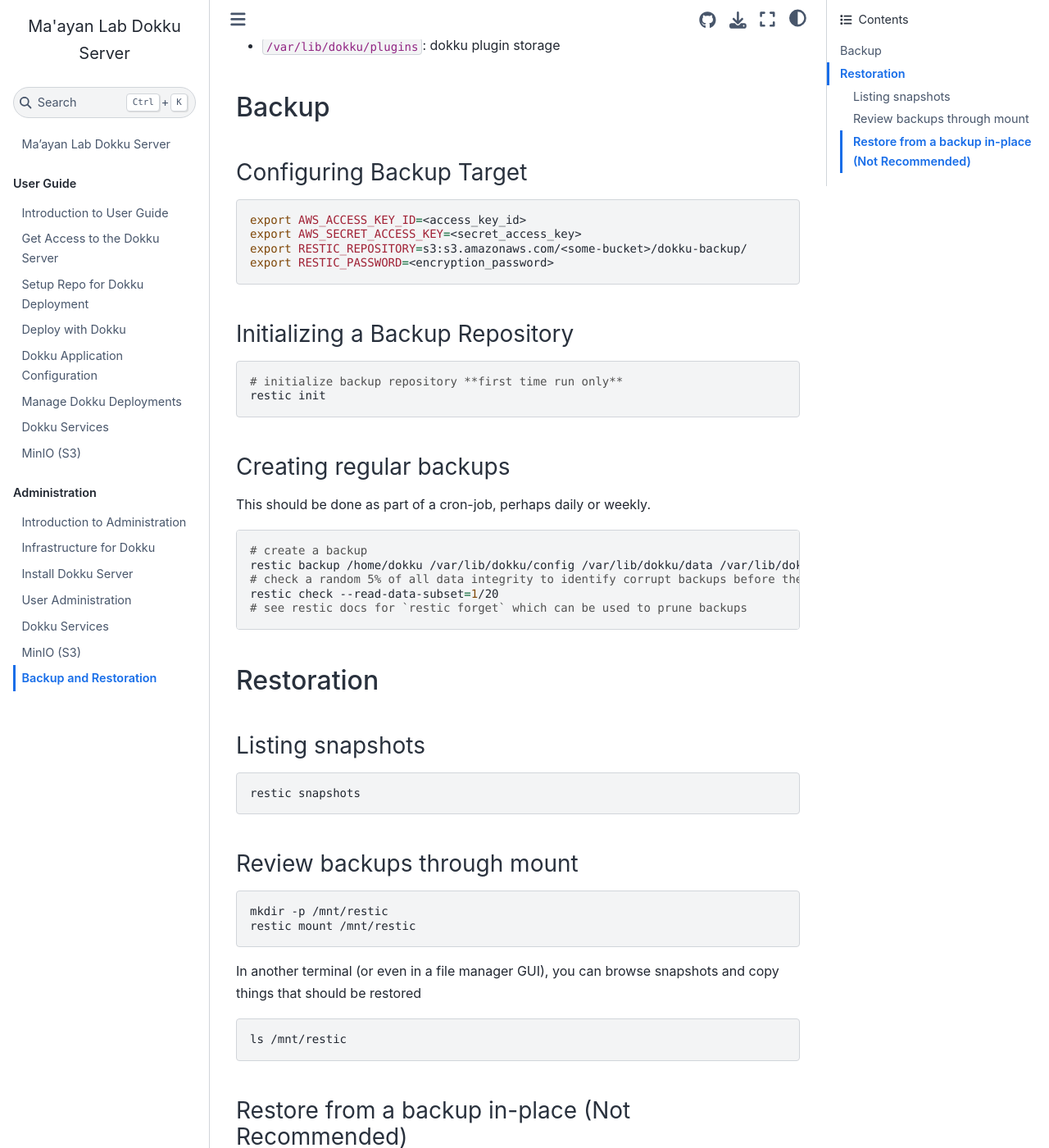
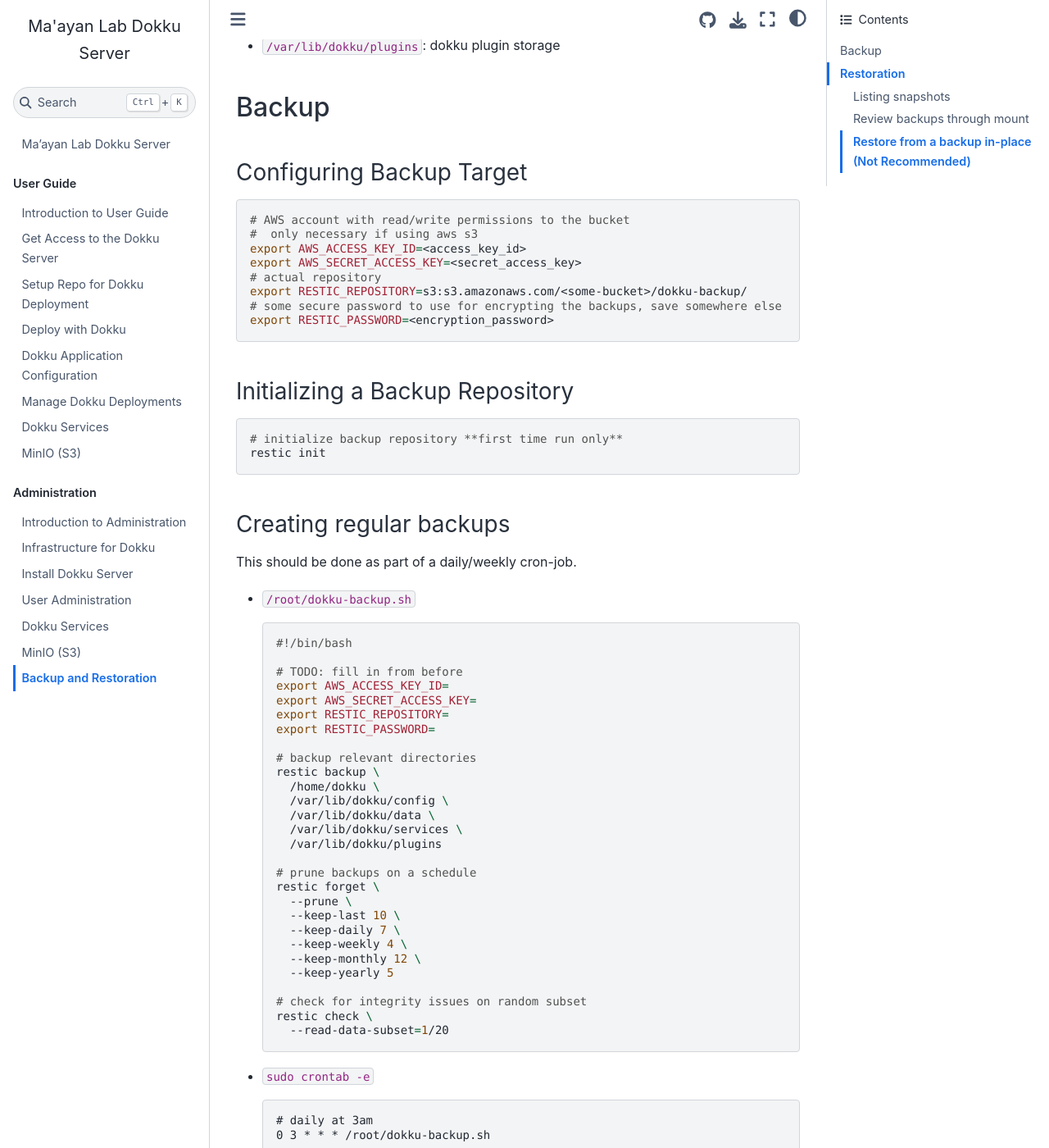
Before and after one commit to MaayanLab/dokku, a Jupyter Book: the page built from administration/50-backup-and-restore.md, in a window 1280 px wide and 1400 px high, scrolled down 409 px. Shown: the whole window at 82% size. Built offline with Jupyter Book 1.0.4 settings and Sphinx 7.4.7 and the Sphinx Book theme 1.1.4, drawn with Linux system fonts in a browser that asks for light colours.

Commit message:
Finish up backup-restore documentation

````diff
--- a/administration/50-backup-and-restore.md
+++ b/administration/50-backup-and-restore.md
@@ -14,9 +14,13 @@ As long as important files are kept in the dokku prescribed places, everything c
 ### Configuring Backup Target
 
 ```bash
+# AWS account with read/write permissions to the bucket
+#  only necessary if using aws s3
 export AWS_ACCESS_KEY_ID=<access_key_id>
 export AWS_SECRET_ACCESS_KEY=<secret_access_key>
+# actual repository
 export RESTIC_REPOSITORY=s3:s3.amazonaws.com/<some-bucket>/dokku-backup/
+# some secure password to use for encrypting the backups, save somewhere else
 export RESTIC_PASSWORD=<encryption_password>
 ```
 
@@ -29,15 +33,44 @@ restic init
 
 ### Creating regular backups
 
-This should be done as part of a cron-job, perhaps daily or weekly.
+This should be done as part of a daily/weekly cron-job.
 
-```bash
-# create a backup
-restic backup /home/dokku /var/lib/dokku/config /var/lib/dokku/data /var/lib/dokku/services /var/lib/dokku/plugins
-# check a random 5% of all data integrity to identify corrupt backups before they become a problem
-restic check --read-data-subset=1/20
-# see restic docs for `restic forget` which can be used to prune backups
-```
+- `/root/dokku-backup.sh`
+  ```bash
+  #!/bin/bash
+
+  # TODO: fill in from before
+  export AWS_ACCESS_KEY_ID=
+  export AWS_SECRET_ACCESS_KEY=
+  export RESTIC_REPOSITORY=
+  export RESTIC_PASSWORD=
+
+  # backup relevant directories
+  restic backup \
+    /home/dokku \
+    /var/lib/dokku/config \
+    /var/lib/dokku/data \
+    /var/lib/dokku/services \
+    /var/lib/dokku/plugins
+
+  # prune backups on a schedule
+  restic forget \
+    --prune \
+    --keep-last 10 \
+    --keep-daily 7 \
+    --keep-weekly 4 \
+    --keep-monthly 12 \
+    --keep-yearly 5
+
+  # check for integrity issues on random subset
+  restic check \
+    --read-data-subset=1/20
+  ```
+- `sudo crontab -e`
+  ```crontab
+  # daily at 3am
+  0 3 * * * /root/dokku-backup.sh
+  ```
 
 ## Restoration
 
````
